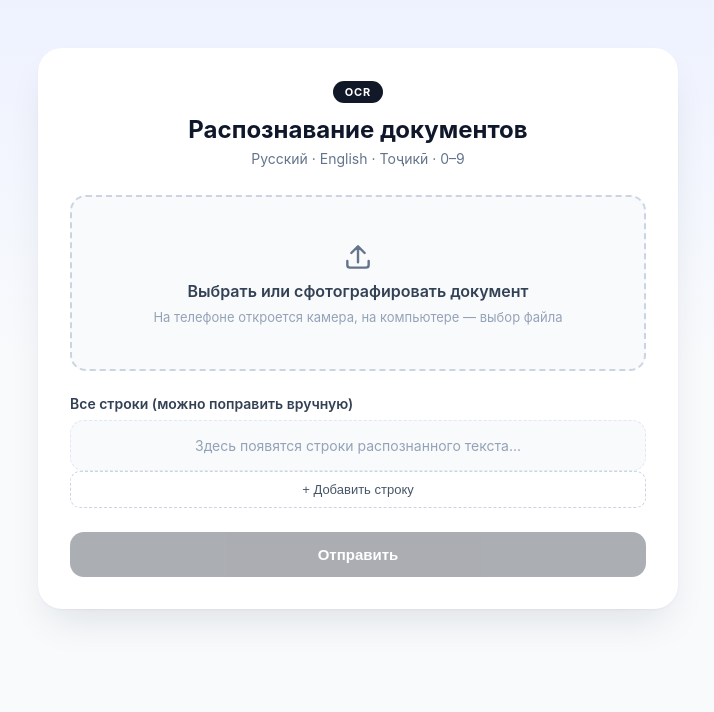
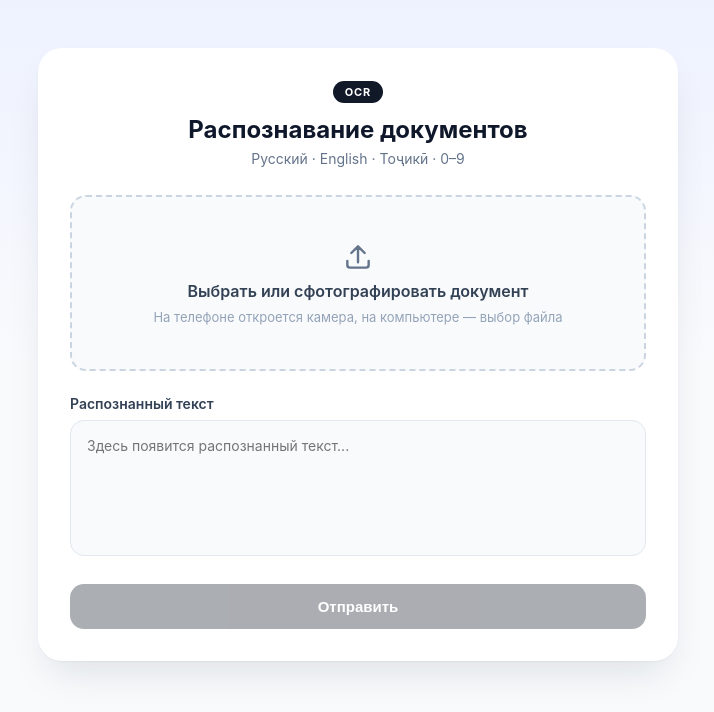
Before and after one commit to HusniddinAyubjonov/ocr-scanner, a Next.js app in the folder packages/web/: page / in a window 1280 px wide. Shown: the top 712 px of the page, without its empty margins (282-996 px from the left). Built offline with nearby package versions, Linux system fonts and the light colour scheme.

Commit message:
Revert to a single textarea for recognized text
Drops the per-line input list and the ФИО/дата/номер auto-extraction
heuristic — back to one editable textarea with the raw OCR output.

```diff
--- a/packages/web/src/module/home/home.component.tsx
+++ b/packages/web/src/module/home/home.component.tsx
@@ -4,18 +4,14 @@ import { useState } from "react"
 import type { ChangeEvent } from "react"
 import { createWorker, PSM } from "tesseract.js"
 import { Modal } from "@/ui-component/modal/modal.component"
-import { extractDocumentFields, preprocessImage } from "./home.utils"
-import type { DocumentFields } from "./home.utils"
+import { preprocessImage } from "./home.utils"
 import styles from "./home.module.css"
 
 const OCR_LANGUAGES = "eng+rus+tgk"
 
-const EMPTY_FIELDS: DocumentFields = { fullName: "", birthDate: "", documentNumber: "" }
-
 export const Home = () => {
   const [image, setImage] = useState<string | null>(null)
-  const [textLines, setTextLines] = useState<string[]>([])
-  const [fields, setFields] = useState<DocumentFields>(EMPTY_FIELDS)
+  const [recognizedText, setRecognizedText] = useState("")
   const [isRecognizing, setIsRecognizing] = useState(false)
   const [recognizeProgress, setRecognizeProgress] = useState(0)
   const [errorMessage, setErrorMessage] = useState<string | null>(null)
@@ -25,8 +21,7 @@ export const Home = () => {
     const imageUrl = URL.createObjectURL(selectedFile)
 
     setImage(imageUrl)
-    setTextLines([])
-    setFields(EMPTY_FIELDS)
+    setRecognizedText("")
     setErrorMessage(null)
     setRecognizeProgress(0)
     setIsRecognizing(true)
@@ -50,13 +45,7 @@ export const Home = () => {
 
       URL.revokeObjectURL(processedImageUrl)
 
-      const lines = result.data.text
-        .split("\n")
-        .map((line) => line.trim())
-        .filter(Boolean)
-
-      setTextLines(lines)
-      setFields(extractDocumentFields(lines))
+      setRecognizedText(result.data.text)
     } catch (error) {
       console.error("OCR error:", error)
       setErrorMessage(
@@ -87,36 +76,18 @@ export const Home = () => {
 
   const handleRemoveImage = () => {
     setImage(null)
-    setTextLines([])
-    setFields(EMPTY_FIELDS)
+    setRecognizedText("")
     setErrorMessage(null)
     setRecognizeProgress(0)
   }
 
-  const handleFieldChange = (field: keyof DocumentFields, value: string) => {
-    setFields((current) => ({ ...current, [field]: value }))
-  }
-
-  const handleLineChange = (index: number, value: string) => {
-    setTextLines((lines) => lines.map((line, i) => (i === index ? value : line)))
-  }
-
-  const handleRemoveLine = (index: number) => {
-    setTextLines((lines) => lines.filter((_, i) => i !== index))
-  }
-
-  const handleAddLine = () => {
-    setTextLines((lines) => [...lines, ""])
-  }
-
   const handleSubmit = () => {
-    if (!textLines.some((line) => line.trim())) {
+    if (!recognizedText.trim()) {
       return
     }
 
     setImage(null)
-    setTextLines([])
-    setFields(EMPTY_FIELDS)
+    setRecognizedText("")
     setIsModalOpen(true)
   }
 
@@ -203,88 +174,25 @@ export const Home = () => {
 
         {errorMessage && <div className={styles.errorBlock}>{errorMessage}</div>}
 
-        {textLines.length > 0 && (
-          <div className={styles.fieldsBlock}>
-            <div className={styles.fieldRow}>
-              <label htmlFor="fullName" className={styles.fieldLabel}>
-                ФИО
-              </label>
-              <input
-                id="fullName"
-                type="text"
-                value={fields.fullName}
-                onChange={(event) => handleFieldChange("fullName", event.target.value)}
-                placeholder="Не найдено"
-                className={styles.fieldInput}
-              />
-            </div>
+        <div className={styles.textareaBlock}>
+          <label htmlFor="recognizedText" className={styles.textareaLabel}>
+            Распознанный текст
+          </label>
 
-            <div className={styles.fieldRow}>
-              <label htmlFor="birthDate" className={styles.fieldLabel}>
-                Дата рождения
-              </label>
-              <input
-                id="birthDate"
-                type="text"
-                value={fields.birthDate}
-                onChange={(event) => handleFieldChange("birthDate", event.target.value)}
-                placeholder="Не найдено"
-                className={styles.fieldInput}
-              />
-            </div>
-
-            <div className={styles.fieldRow}>
-              <label htmlFor="documentNumber" className={styles.fieldLabel}>
-                Номер документа
-              </label>
-              <input
-                id="documentNumber"
-                type="text"
-                value={fields.documentNumber}
-                onChange={(event) => handleFieldChange("documentNumber", event.target.value)}
-                placeholder="Не найдено"
-                className={styles.fieldInput}
-              />
-            </div>
-          </div>
-        )}
-
-        <div className={styles.linesBlock}>
-          <span className={styles.textareaLabel}>Все строки (можно поправить вручную)</span>
-
-          {textLines.length === 0 && (
-            <p className={styles.linesEmptyHint}>Здесь появятся строки распознанного текста...</p>
-          )}
-
-          {textLines.map((line, index) => (
-            // eslint-disable-next-line react/no-array-index-key
-            <div key={index} className={styles.lineRow}>
-              <input
-                type="text"
-                value={line}
-                onChange={(event) => handleLineChange(index, event.target.value)}
-                className={styles.lineInput}
-              />
-              <button
-                type="button"
-                onClick={() => handleRemoveLine(index)}
-                className={styles.lineRemoveButton}
-                aria-label="Удалить строку"
-              >
-                ✕
-              </button>
-            </div>
-          ))}
-
-          <button type="button" onClick={handleAddLine} className={styles.addLineButton}>
-            + Добавить строку
-          </button>
+          <textarea
+            id="recognizedText"
+            value={recognizedText}
+            onChange={(event) => setRecognizedText(event.target.value)}
+            placeholder="Здесь появится распознанный текст..."
+            rows={6}
+            className={styles.textarea}
+          />
         </div>
 
         <button
           type="button"
           onClick={handleSubmit}
-          disabled={!textLines.some((line) => line.trim()) || isRecognizing}
+          disabled={!recognizedText.trim() || isRecognizing}
           className={styles.submitButton}
         >
           Отправить
--- a/packages/web/src/module/home/home.module.css
+++ b/packages/web/src/module/home/home.module.css
@@ -169,6 +169,10 @@
   text-align: center;
 }
 
+.textareaBlock {
+  margin: 24px 0;
+}
+
 .textareaLabel {
   margin-bottom: 8px;
   display: block;
@@ -177,75 +181,13 @@
   color: #334155;
 }
 
-.fieldsBlock {
-  margin: 24px 0;
-  padding: 16px;
+.textarea {
+  width: 100%;
+  resize: none;
   border-radius: 14px;
-  background: #eef2ff;
-  border: 1px solid #e0e7ff;
-}
-
-.fieldRow {
-  margin-bottom: 12px;
-}
-
-.fieldRow:last-child {
-  margin-bottom: 0;
-}
-
-.fieldLabel {
-  margin-bottom: 6px;
-  display: block;
-  font-size: 13px;
-  font-weight: 600;
-  color: #3730a3;
-}
-
-.fieldInput {
-  width: 100%;
-  border-radius: 10px;
-  border: 1px solid #c7d2fe;
-  background: #ffffff;
-  padding: 10px 14px;
-  font: inherit;
-  font-size: 14px;
-  color: #0f172a;
-  outline: none;
-  transition: border-color 0.15s ease;
-}
-
-.fieldInput:focus {
-  border-color: #4338ca;
-}
-
-.linesBlock {
-  margin: 24px 0;
-}
-
-.linesEmptyHint {
-  border-radius: 14px;
-  border: 1px dashed #e2e8f0;
+  border: 1px solid #e2e8f0;
   background: #f8fafc;
   padding: 16px;
-  font-size: 14px;
-  color: #94a3b8;
-  text-align: center;
-}
-
-.lineRow {
-  display: flex;
-  align-items: center;
-  gap: 8px;
-  margin-bottom: 8px;
-}
-
-.lineInput {
-  flex: 1;
-  min-width: 0;
-  border-radius: 10px;
-  border: 1px solid #e2e8f0;
-  background: #f8fafc;
-  padding: 10px 14px;
   font: inherit;
   font-size: 14px;
   color: #0f172a;
@@ -255,44 +197,9 @@
     background-color 0.15s ease;
 }
 
-.lineInput:focus {
+.textarea:focus {
   border-color: #111827;
   background: #ffffff;
-}
-
-.lineRemoveButton {
-  flex-shrink: 0;
-  width: 32px;
-  height: 32px;
-  border: none;
-  border-radius: 999px;
-  background: #f1f5f9;
-  color: #64748b;
-  font-size: 13px;
-  line-height: 1;
-  cursor: pointer;
-}
-
-.lineRemoveButton:hover {
-  background: #fee2e2;
-  color: #b91c1c;
-}
-
-.addLineButton {
-  width: 100%;
-  border: 1px dashed #cbd5e1;
-  border-radius: 10px;
-  background: transparent;
-  color: #475569;
-  padding: 10px 14px;
-  font-size: 13px;
-  font-weight: 500;
-  cursor: pointer;
-}
-
-.addLineButton:hover {
-  border-color: #94a3b8;
-  background: #f8fafc;
 }
 
 .submitButton {
--- a/packages/web/src/module/home/home.utils.ts
+++ b/packages/web/src/module/home/home.utils.ts
@@ -1,71 +1,6 @@
 const MIN_TARGET_WIDTH = 1600
 const MAX_UPSCALE = 2.5
 const CLIP_PERCENT = 0.02
-
-export type DocumentFields = {
-  fullName: string
-  birthDate: string
-  documentNumber: string
-}
-
-const DATE_PATTERN = /\d{1,2}[.\/-]\d{1,2}[.\/-]\d{2,4}/
-const DOCUMENT_NUMBER_PATTERN = /\b[A-ZА-ЯЁ]{1,3}\s?\d{6,9}\b/i
-const NAME_KEYWORDS = /ф\.?\s?и\.?\s?о\.?|фамили|имя|отчеств|насаб|ном[ие]|surname|full\s*name/i
-const LATIN_CYRILLIC_NAME = /^[A-Za-zА-Яа-яЁёЎўҚқҒғҲҳҶҷЙй\s'-]+$/
-
-const extractLabeledValue = (line: string, keywordPattern: RegExp): string => {
-  const colonIndex = line.indexOf(":")
-
-  if (colonIndex !== -1) {
-    const value = line.slice(colonIndex + 1).trim()
-    if (value) {
-      return value
-    }
-  }
-
-  return line.replace(keywordPattern, "").replace(/[:\-]/g, "").trim()
-}
-
-export const extractDocumentFields = (lines: string[]): DocumentFields => {
-  let fullName = ""
-  let birthDate = ""
-  let documentNumber = ""
-
-  for (const line of lines) {
-    if (!birthDate) {
-      const dateMatch = line.match(DATE_PATTERN)
-      if (dateMatch) {
-        birthDate = dateMatch[0]
-      }
-    }
-
-    if (!documentNumber) {
-      const numberMatch = line.match(DOCUMENT_NUMBER_PATTERN)
-      if (numberMatch) {
-        documentNumber = numberMatch[0].replace(/\s+/g, "")
-      }
-    }
-
-    if (!fullName && NAME_KEYWORDS.test(line)) {
-      const value = extractLabeledValue(line, NAME_KEYWORDS)
-      if (value) {
-        fullName = value
-      }
-    }
-  }
-
-  if (!fullName) {
-    const candidate = lines
-      .filter((line) => LATIN_CYRILLIC_NAME.test(line.trim()) && line.trim().split(/\s+/).length >= 2)
-      .sort((a, b) => b.length - a.length)[0]
-
-    if (candidate) {
-      fullName = candidate.trim()
-    }
-  }
-
-  return { fullName, birthDate, documentNumber }
-}
 
 export const preprocessImage = async (file: File): Promise<string> => {
   const bitmap = await createImageBitmap(file)
```
